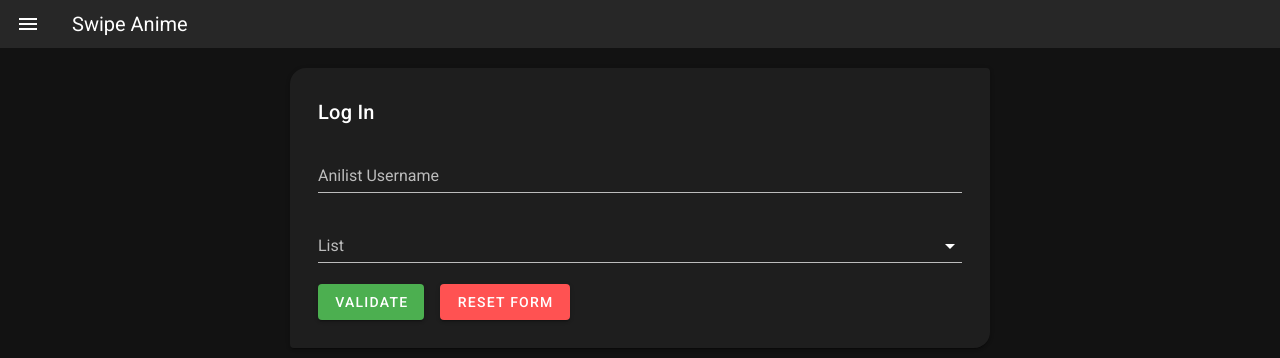
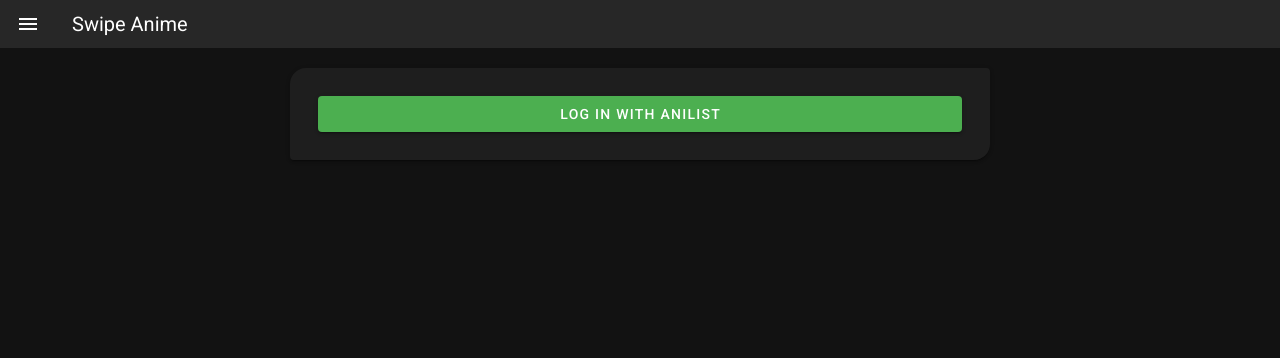
Before and after one commit to theyadev/swipeanime-front, a Vue app: page /connexion in a window 1280 px wide. Shown: the top 358 px of the page. Built offline with nearby package versions, Linux system fonts and the light colour scheme.

Commit message:
NEW: OAuth Log In.

```diff
--- a/src/App.vue
+++ b/src/App.vue
@@ -16,5 +16,84 @@
   data() {
     return {};
   },
+  methods: {
+    logIn() {
+      const query = `
+{
+  Viewer {
+    id
+    name
+  }
+}`;
+      var url = "https://graphql.anilist.co",
+        options = {
+          method: "POST",
+          headers: {
+            Authorization: "Bearer " + localStorage.token,
+            "Content-Type": "application/json",
+            Accept: "application/json",
+          },
+          body: JSON.stringify({
+            query: query,
+          }),
+        };
+
+      return fetch(url, options)
+        .then(handleResponse)
+        .then(handleData)
+        .catch(handleError);
+
+      function handleResponse(response) {
+        return response.json().then(function(json) {
+          return response.ok ? json : Promise.reject(json);
+        });
+      }
+
+      function handleData(data) {
+        return data;
+      }
+
+      function handleError() {
+        return false;
+      }
+    },
+    async init() {
+      const x = await this.logIn();
+      const name = x.data.Viewer.name;
+      const id = x.data.Viewer.id;
+      const userExist = await this.$store.state.getUser(name, "ANIME");
+      const lists = userExist.data.anime.lists;
+      let animes = [];
+      lists.forEach((e) => {
+        e.entries = e.entries.filter(
+          (y) =>
+            y.status != "PLANNING" &&
+            y.media.format != "SPECIAL" &&
+            y.media.format != "OVA" &&
+            y.media.format != "MUSIC" &&
+            y.media.format != "SPECIAL"
+        );
+
+        animes = [...animes, ...e.entries];
+      });
+      localStorage.account = JSON.stringify({
+        userName: name,
+        id: id,
+        list: animes,
+      });
+      this.$store.state.socket.emit("INIT", {
+        list: animes,
+        of: name,
+      });
+      this.$store.commit("connection");
+      this.$router.push("/");
+    },
+  },
+  created() {
+    let access_token = window.location.hash.split("&")[0].split("=");
+    if (access_token[0] != "#access_token") return;
+    localStorage.token = access_token[1];
+    this.init();
+  },
 };
 </script>
--- a/src/views/Connexion.vue
+++ b/src/views/Connexion.vue
@@ -1,47 +1,10 @@
 <template>
   <v-app>
-    <v-alert
-      v-model="error"
-      dense
-      dismissible
-      elevation="2"
-      class="my-3 mx-auto"
-      width="1000"
-      type="error"
-      >Username not found!</v-alert
-    >
     <v-card elevation="2" shaped class="mx-auto my-5 pa-3" width="700">
-      <v-card-title>Log In</v-card-title>
       <v-card-text>
-        <v-form ref="form" v-model="valid" lazy-validation>
-          <v-text-field
-            v-model="name"
-            :rules="nameRules"
-            label="Anilist Username"
-            required
-          ></v-text-field>
-
-          <v-select
-            v-model="list"
-            :items="lists"
-            :rules="listRules"
-            label="List"
-            required
-          ></v-select>
-
-          <v-btn
-            :disabled="!valid"
-            color="success"
-            class="mr-4"
-            @click="validate"
-          >
-            Validate
-          </v-btn>
-
-          <v-btn color="error" class="mr-4" @click="reset">
-            Reset Form
-          </v-btn>
-        </v-form>
+        <v-btn color="success" block class="mr-4" @click="validate">
+          Log In with Anilist
+        </v-btn>
       </v-card-text>
     </v-card>
   </v-app>
@@ -56,9 +19,6 @@
   },
   data() {
     return {
-      error: false,
-      loading: false,
-      valid: false,
       name: "",
       nameRules: [(v) => !!v || "Your username is required"],
       list: "",
@@ -68,40 +28,8 @@
   },
   methods: {
     async validate() {
-      if (this.loading == true) return;
-      const valid = this.$refs.form.validate();
-      if (valid == false) return;
-      this.loading = true;
-      const userExist = await this.$store.state.getUser(this.name, this.list);
-      if (userExist == false) {
-        this.loading = false;
-        this.error = true;
-        return;
-      }
-      const lists = userExist.data.anime.lists;
-      let animes = [];
-      lists.forEach((e) => {
-        e.entries = e.entries.filter(
-          (y) =>
-            y.status != "PLANNING" &&
-            y.media.format != "SPECIAL" &&
-            y.media.format != "OVA" &&
-            y.media.format != "MUSIC" &&
-            y.media.format != "SPECIAL"
-        );
-
-        animes = [...animes, ...e.entries];
-      });
-      localStorage.account = JSON.stringify({
-        userName: userExist.data.anime.user.name,
-        list: animes,
-      });
-      this.$store.state.socket.emit("INIT", {
-        list: animes,
-        of: this.name,
-      });
-      this.$store.commit("connection");
-      this.$router.push("/");
+      window.location.href =
+        "https://anilist.co/api/v2/oauth/authorize?client_id=4924&response_type=token";
     },
     reset() {
       this.$refs.form.reset();
```
